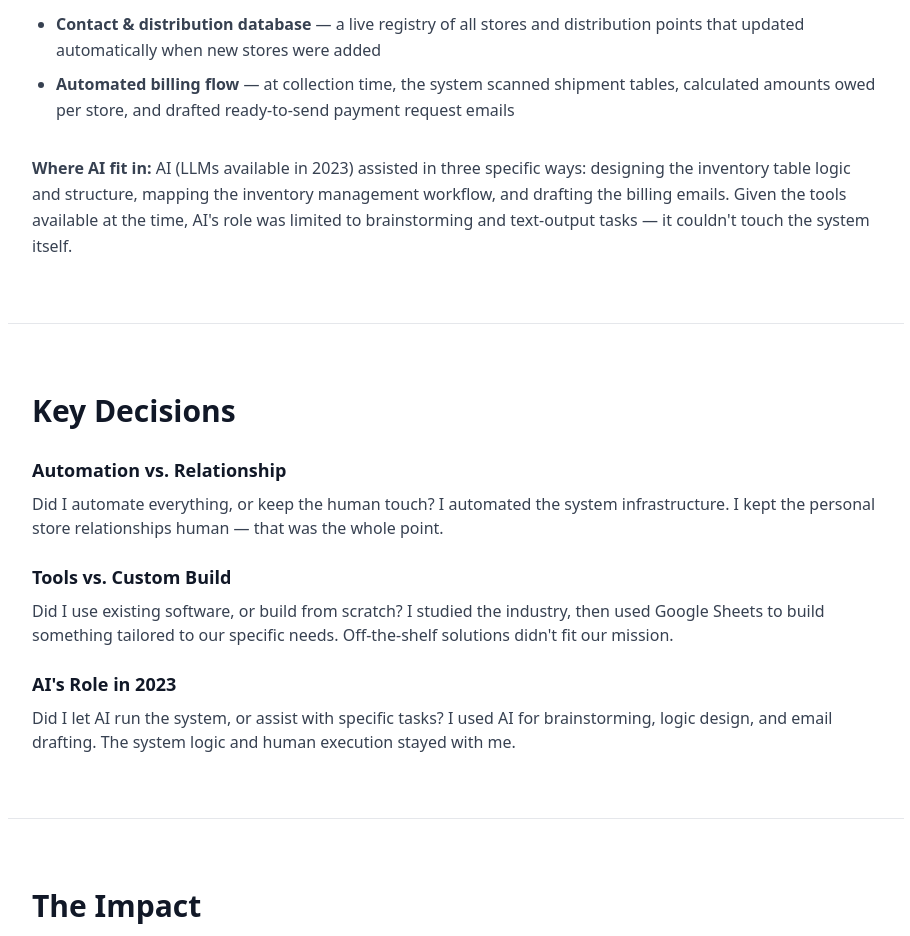
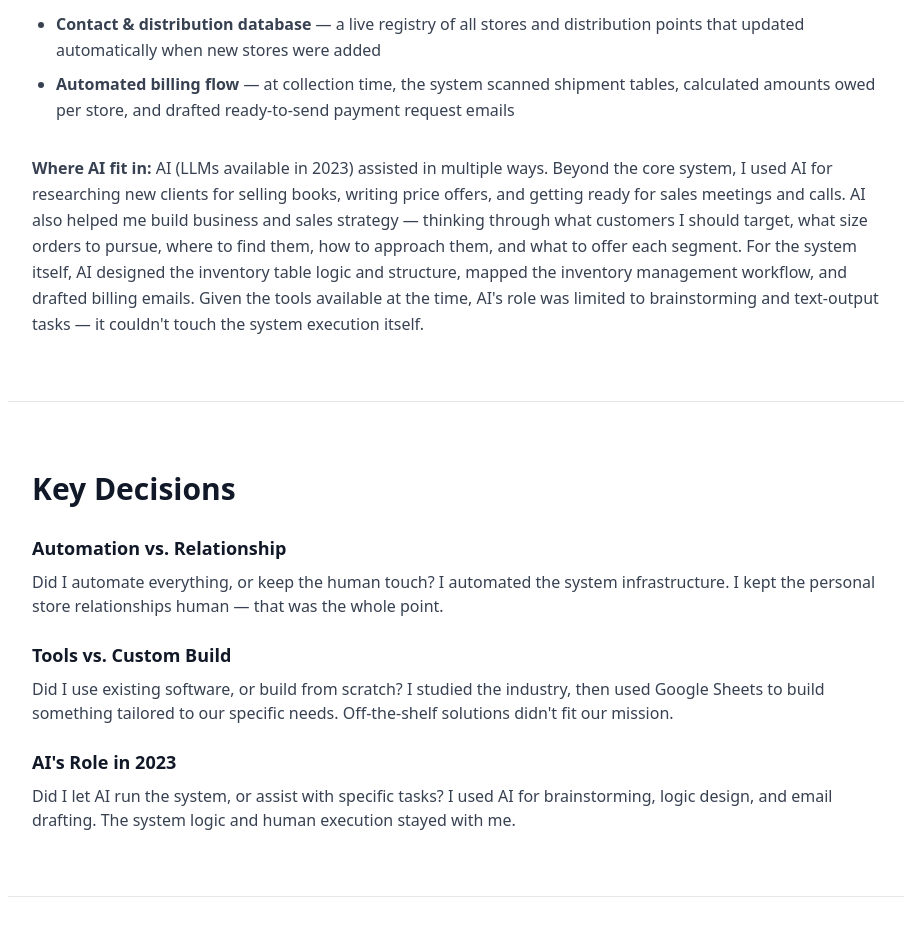
Before and after one commit to ykhv111-stack/Talia-portfolio, a Next.js app: page /book-distribution in a window 1280 px wide. Shown: the part 1160-2096 px from the top of the page, without its empty margins (184-1094 px from the left). Built offline with nearby package versions, Linux system fonts and the light colour scheme.

Commit message:
Expand 'Where AI fit in' section on Book Distribution page

```diff
--- a/app/book-distribution/page.tsx
+++ b/app/book-distribution/page.tsx
@@ -64,7 +64,7 @@ export default function BookDistribution() {
             <li><strong>Automated billing flow</strong> — at collection time, the system scanned shipment tables, calculated amounts owed per store, and drafted ready-to-send payment request emails</li>
           </ul>
           <p className="pt-4">
-            <strong>Where AI fit in:</strong> AI (LLMs available in 2023) assisted in three specific ways: designing the inventory table logic and structure, mapping the inventory management workflow, and drafting the billing emails. Given the tools available at the time, AI's role was limited to brainstorming and text-output tasks — it couldn't touch the system itself.
+            <strong>Where AI fit in:</strong> AI (LLMs available in 2023) assisted in multiple ways. Beyond the core system, I used AI for researching new clients for selling books, writing price offers, and getting ready for sales meetings and calls. AI also helped me build business and sales strategy — thinking through what customers I should target, what size orders to pursue, where to find them, how to approach them, and what to offer each segment. For the system itself, AI designed the inventory table logic and structure, mapped the inventory management workflow, and drafted billing emails. Given the tools available at the time, AI's role was limited to brainstorming and text-output tasks — it couldn't touch the system execution itself.
           </p>
         </div>
       </section>
```
